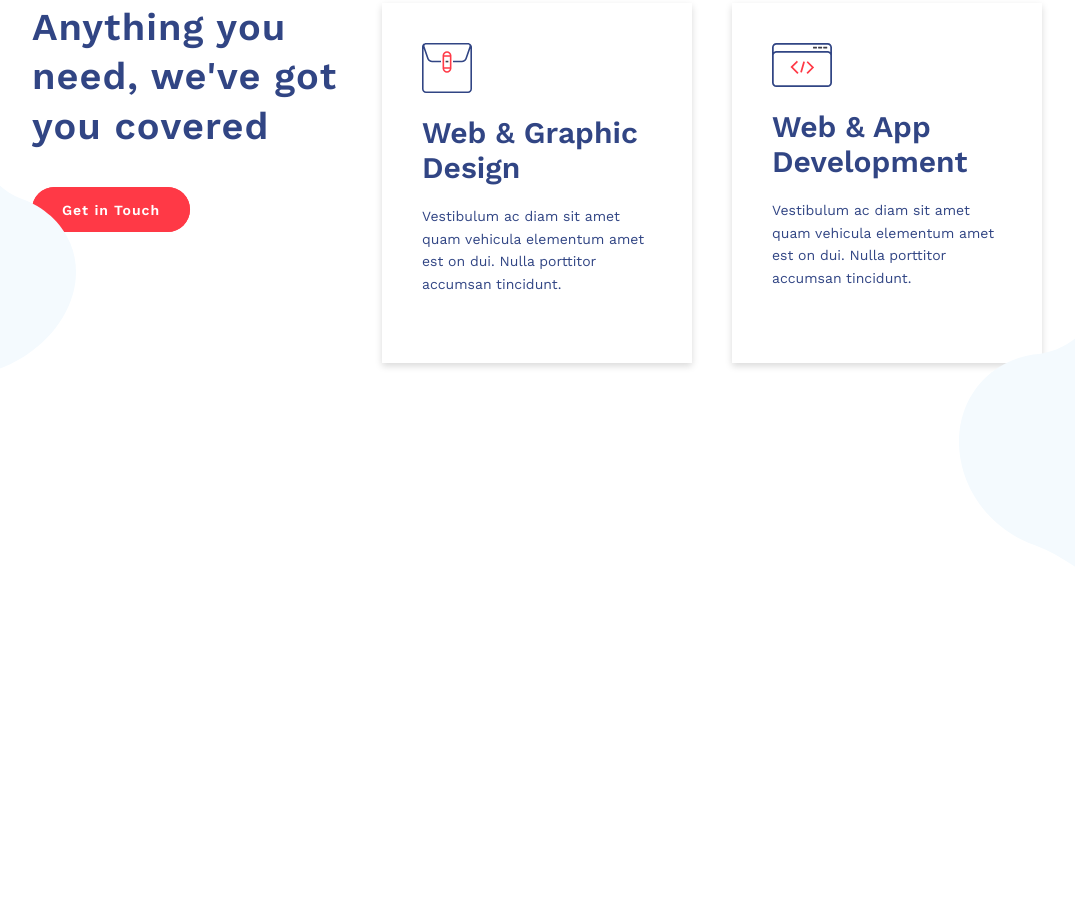
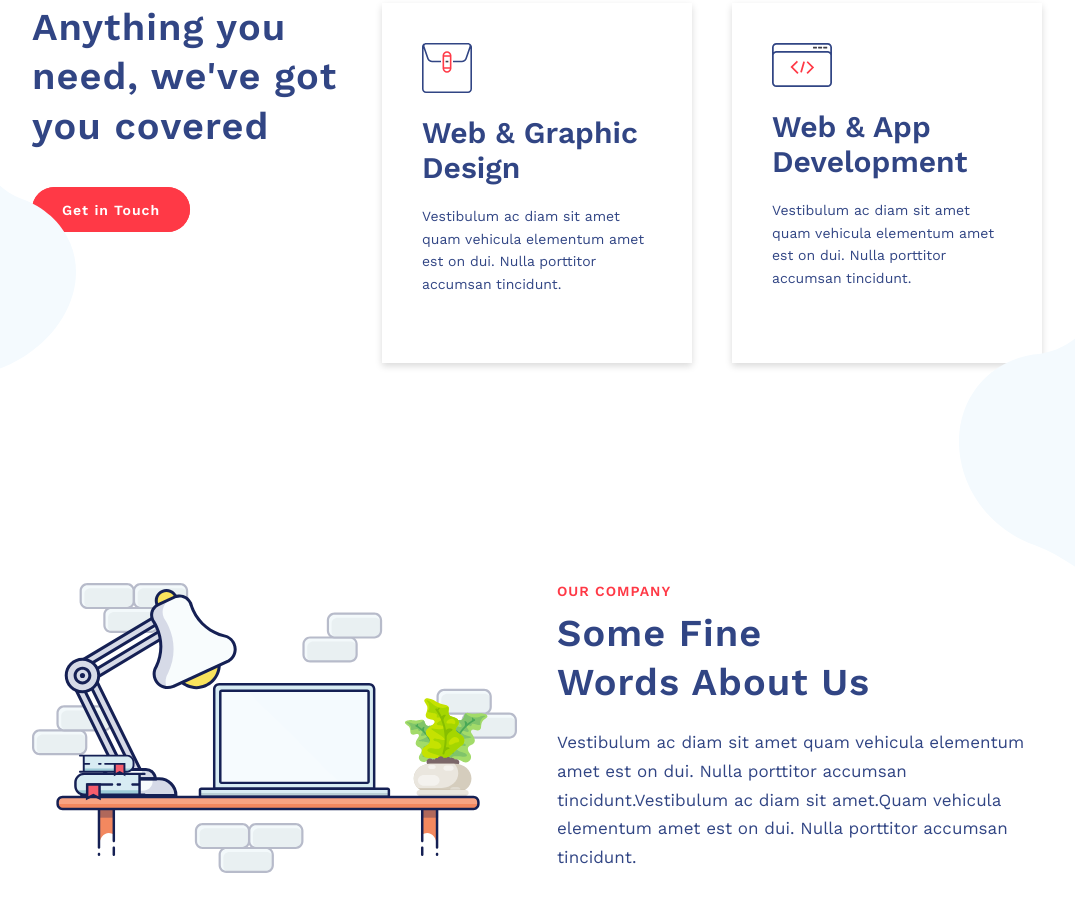
Before and after one commit to rachidbend/project-1, a website: page index.html in a window 1280 px wide. Shown: the part 917-1828 px from the top of the page, without its empty margins (103-1178 px from the left). Before the commit the page ends 1676 px from the top, so only its background shows below. Drawn offline with nearby package versions, Linux system fonts and the light colour scheme.

Commit message:
finished the initial about section

```diff
--- a/index.html
+++ b/index.html
@@ -79,9 +79,19 @@
                             <p class="card__text">Vestibulum ac diam sit amet quam vehicula elementum amet est on dui. Nulla porttitor accumsan tincidunt.</p>
                         </div>
                     </div>
+                </div>
 
+                <div class="row about__part-2">
+                    <div class="col-1-of-2">
+                        <img src="assets/aboutimg.svg" alt="" class="about__img">
+                    </div>
+                    <div class="col-1-of-2">
+                        <h4 class="heading__small--red">our company</h4>
+                        <h2 class="heading--secondary heading--secondary-about">some fine <br> words about us</h2>
+                        <p class="about__text">Vestibulum ac diam sit amet quam vehicula elementum amet est on dui. Nulla porttitor accumsan tincidunt.Vestibulum ac diam sit amet.Quam vehicula elementum amet est on dui. Nulla porttitor accumsan tincidunt.</p>
+                    </div>
+                </div>
 
-                </div>
             </section>
         </main>
 </body>
--- a/sass/components/_headings.scss
+++ b/sass/components/_headings.scss
@@ -13,5 +13,16 @@
         line-height: 1.3;
         letter-spacing: 1px;
 
+        &-about {
+            text-transform: capitalize;
+        }
+    }
+
+    &__small--red {
+        font-size: 1.4rem;
+        color: $color-secondary;
+        text-transform: uppercase;
+        letter-spacing: 1px;
+        margin-bottom: 1rem;
     }
 }
--- a/sass/layout/_about.scss
+++ b/sass/layout/_about.scss
@@ -19,4 +19,19 @@
         }
     }
 
+    &__img {
+        width: 100%;
+    }
+
+    &__part-2 {
+        margin-top: 22rem;
+    }
+
+    &__text {
+        font-size: 1.7rem;
+        color: $color-primary;
+        line-height: 1.7;
+        margin-top: 2rem;
+    }
+
 }
```
Also changed, not shown: css/main.css, 1 other file.
